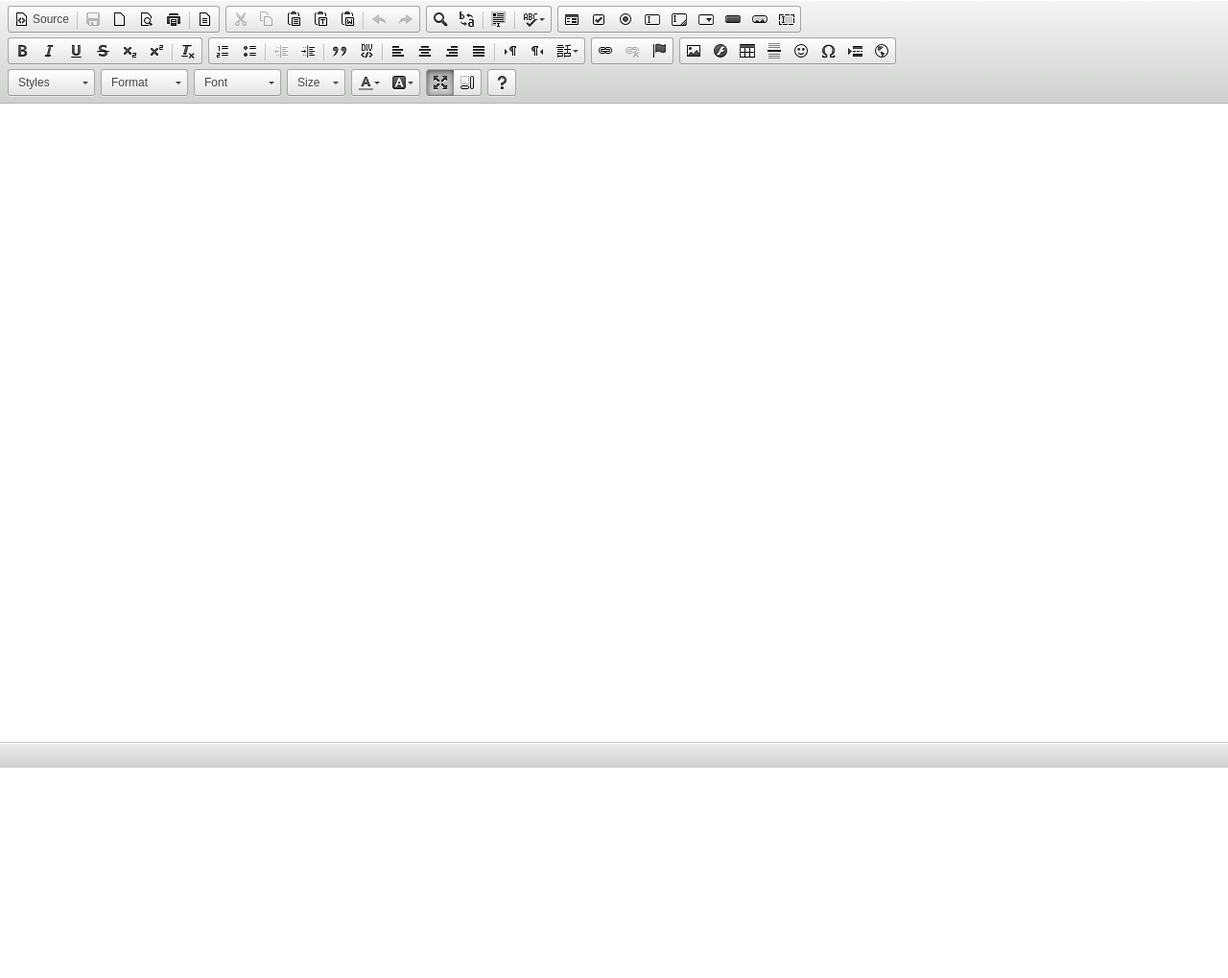
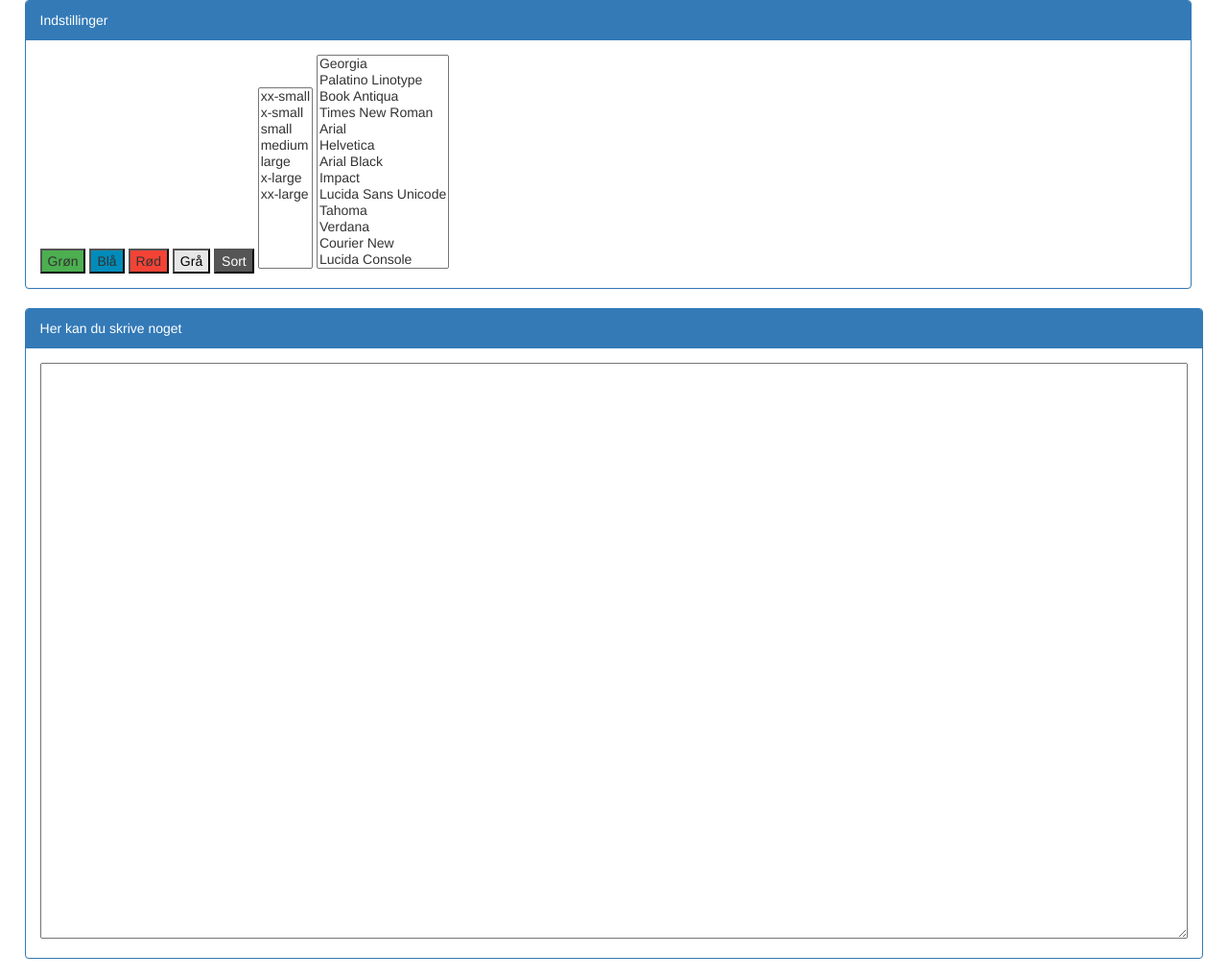
Before and after one commit to jakobferdinandsen/literate-broccoli, a plain HTML site: page index.html in a window 1280 px wide. Shown: the whole page at 96% size. Before the commit the page ends 800 px from the top, so only its background shows below. Drawn offline with nearby package versions, Linux system fonts and the light colour scheme; no server answers.

Commit message:
pusher fordi Morten sagde det

```diff
--- a/index.html
+++ b/index.html
@@ -6,70 +6,129 @@
     <title>XP Programming</title>
 
     <link rel="stylesheet" href="bootstrap/css/bootstrap.css">
-    <script src="ckeditor/ckeditor.js"></script>
+    <link rel="stylesheet" type="text/css" href="my.css">
 </head>
 <body>
-<textarea id="text" name="myTextBox" style="width:100%; height:100%;"></textarea>
+
+<div class="settings">
+    <div>
+        <div class="panel panel-primary">
+            <div class="panel-heading">Indstillinger</div>
+            <div class="panel-body">
+                <button class="button1" type="button" onclick="changeToGreen()">Grøn</button>
+                <button class="button2" type="button" onclick="changeToBlue()">Blå</button>
+                <button class="button3" type="button" onclick="changeToRed()">Rød</button>
+                <button class="button4" type="button" onclick="changeToGrey()">Grå</button>
+                <button class="button5" type="button" onclick="changeToBlack()">Sort</button>
+                <select onchange="changeSize(this);" size="11" data-toggle="dropdown" aria-haspopup="true"
+                        aria-expanded="false">
+                    <option>xx-small</option>
+                    <option>x-small</option>
+                    <option>small</option>
+                    <option>medium</option>
+                    <option>large</option>
+                    <option>x-large</option>
+                    <option>xx-large</option>
+                </select>
+                <select onchange="myFunction(this);" size="13">
+                    <option>Georgia</option>
+                    <option>Palatino Linotype</option>
+                    <option>Book Antiqua</option>
+                    <option>Times New Roman</option>
+                    <option>Arial</option>
+                    <option>Helvetica</option>
+                    <option>Arial Black</option>
+                    <option>Impact</option>
+                    <option>Lucida Sans Unicode</option>
+                    <option>Tahoma</option>
+                    <option>Verdana</option>
+                    <option>Courier New</option>
+                    <option>Lucida Console</option>
+                </select>
+            </div>
+        </div>
+    </div>
+</div>
+
+<div class="main">
+    <div class="offers">
+        <div class="panel panel-primary">
+            <div class="panel-heading">Her kan du skrive noget</div>
+            <div class="panel-body table-responsive" id="box">
+                <textarea id="text" name="myTextBox" style="width:100%; height: 600px;"></textarea>
+            </div>
+        </div>
+    </div>
+</div>
 
 
 <script src="https://ajax.googleapis.com/ajax/libs/jquery/3.1.1/jquery.min.js"></script>
 <script src="bootstrap/js/bootstrap.js"></script>
-<script>CKEDITOR.replace('myTextBox')</script>
 </body>
 </html>
 
 <script>
+
+    function changeToBlack() {
+        $('#text').css({'color': 'black'});
+    }
+    function changeToRed() {
+        $('#text').css({'color': 'red'});
+    }
+    function changeToGrey() {
+        $('#text').css({'color': 'grey'});
+    }
+    function changeToBlue() {
+        $('#text').css({'color': 'blue'});
+    }
+    function changeToGreen() {
+        $('#text').css({'color': 'green'});
+    }
+    function changeSize(selectTag) {
+        var listValue = selectTag.options[selectTag.selectedIndex].text;
+        document.getElementById("text").style.fontSize = listValue;
+    }
+
+    function myFunction(selectTag) {
+        var listValue = selectTag.options[selectTag.selectedIndex].text;
+        document.getElementById("text").style.fontFamily = listValue;
+    }
+
     var interval;
-    var lastText;
-    var bookmarks;
-    var editor = CKEDITOR.instances['text'];
     $(function () {
-        interval = setInterval(read, 500);
-        CKEDITOR.instances['text'].on('change', (function () {
+        interval = setInterval(read, 100);
+        $("#text").on('input', function(){
             write();
-        }));
-        CKEDITOR.on('instanceReady',
-                function (evt) {
-                    editor.execCommand('maximize');
-                });
+        });
     });
-    function read() {
+
+    function read(){
         $.ajax({
             method: "GET",
             url: "/php/read.php",
-            dataType: "json",
+            dataType:"json",
             async: false,
-            success: function (data) {
-//                if (lastText !== data.text) {
-                var editor = CKEDITOR.instances['text'];
-                storeCursorLocation(editor);
-                editor.document.getBody().setHtml(data.text);
-                restoreCursorLocation(editor);
-                lastText = data.text;
-//                }
+            success: function(data){
+                $("#text").val(data.text);
             }
         });
     }
-    function write() {
-        var text = CKEDITOR.instances['text'].document.getBody().getHtml();
+
+    function write(){
+        var text = $("#text").val();
         $.ajax({
             method: "GET",
-            url: "/php/write.php?",
+            url:"php/write.php",
             data: {
                 text: text
             },
             async: false,
-            dataType: "json"
+            dataType: "json",
+            success: function(data){
+                if(data){
+                    read();
+                }
+            }
         });
     }
-    function storeCursorLocation(editor) {
-        bookmark = editor.getSelection().createBookmarks2(true);
-    }
-    function restoreCursorLocation(editor) {
-        try {
-            editor.getSelection().selectBookmarks(bookmark);
-        } catch (e) {
-            console.log(e);
-        }
-    }
 </script>
--- /dev/null
+++ b/my.css
@@ -0,0 +1,36 @@
+
+.main{
+    padding-left: 2%;
+    padding-right: 2%;
+    overflow: scroll;
+}
+
+.settings{
+    padding-left: 2%;
+    padding-right: 3%;
+}
+
+text{
+    height: 600px;
+}
+
+.button {
+    background-color: #4CAF50;
+}
+.button1 {
+    background-color: #4CAF50;
+}
+.button2 {
+    background-color: #008CBA;
+}
+.button3 {
+    background-color: #f44336;
+}
+.button4 {
+    background-color: #e7e7e7;
+    color: black;
+}
+.button5 {
+    background-color: #555555;
+    color: white;
+}
```
Also changed, not shown: 1 other file.
